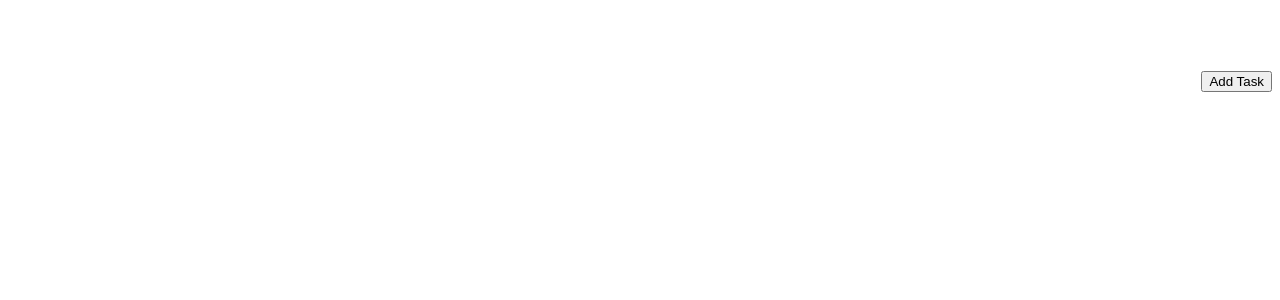
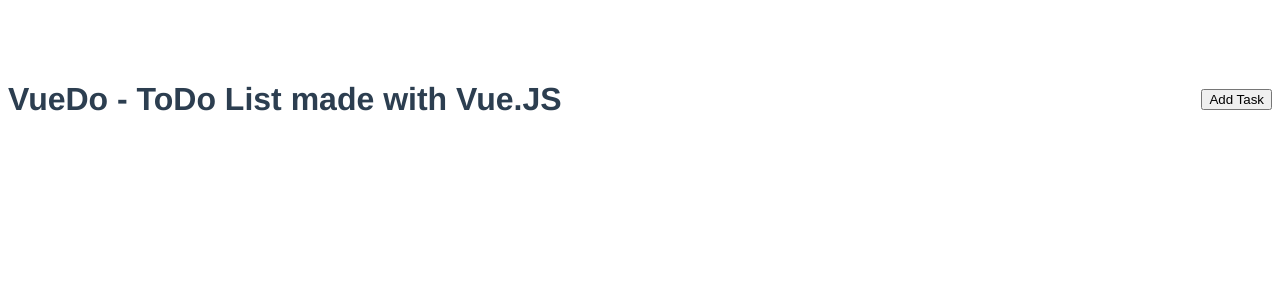
Before and after one commit to yakzi/vue-do, a Vue app: page / in a window 1280 px wide. Shown: the top 300 px of the page. Built offline with nearby package versions, Linux system fonts and the light colour scheme.

Commit message:
MODIFY updated header compontent title

```diff
--- a/src/App.vue
+++ b/src/App.vue
@@ -1,6 +1,6 @@
 <template>
 <div class="container">
-  <Header/>
+  <Header title="VueDo - ToDo List made with Vue.JS"/>
   </div>
 </template>
 
```
